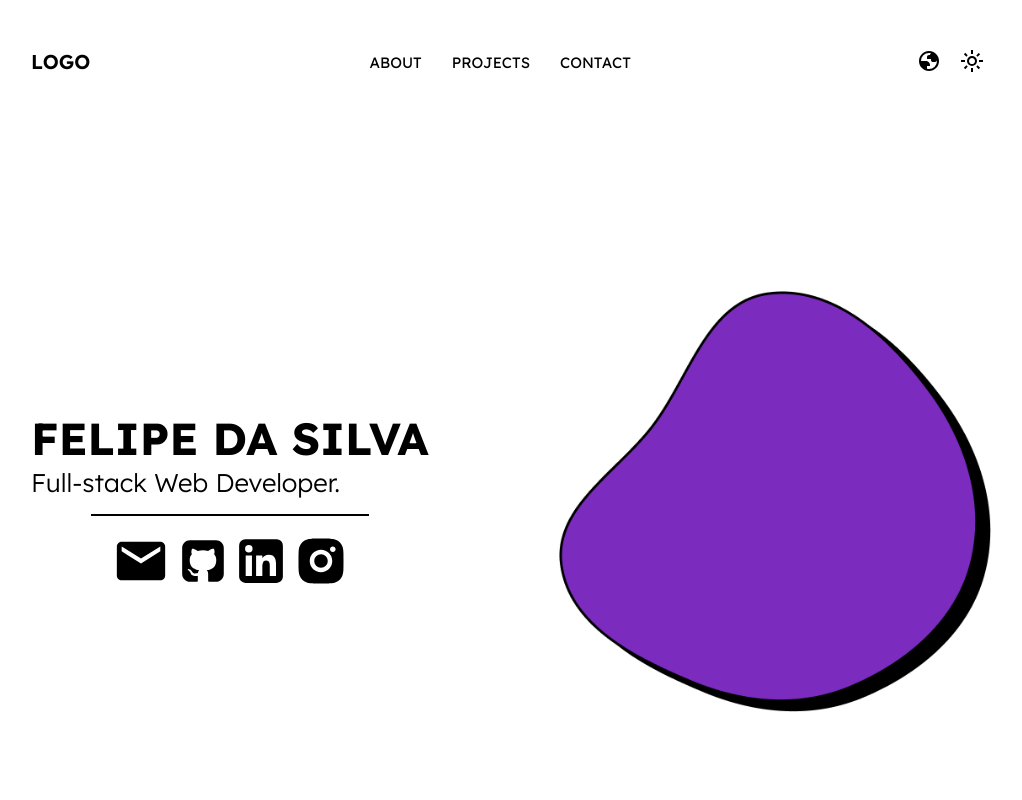
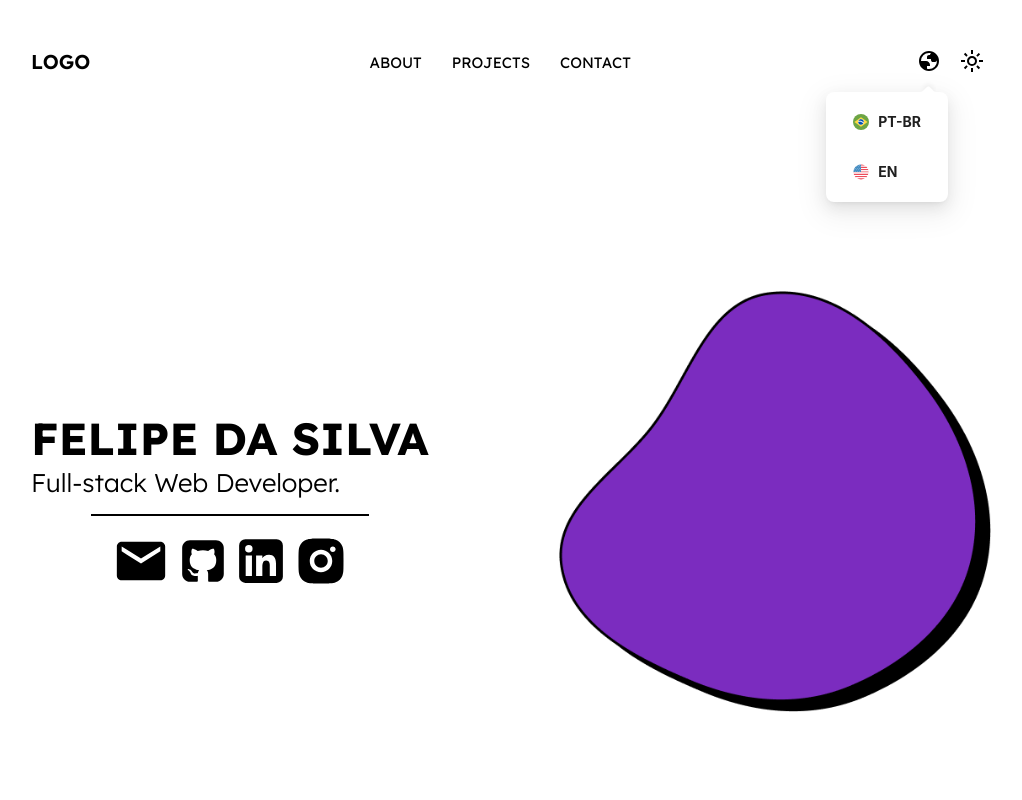
Before and after one commit to MFelipeSilva/mfelipesilva-v2, a Next.js app: page / in a window 1280 px wide. Both pictures are taken after a click on the element 1058 px from the left and 61 px from the top of the page. Shown: the top 800 px of the page, without its empty margins (129-1151 px from the left). Built offline with nearby package versions, Linux system fonts and the light colour scheme.

Commit message:
feat: added popover of languages

```diff
--- a/package.json
+++ b/package.json
@@ -11,6 +11,7 @@
   "dependencies": {
     "@hookform/resolvers": "^3.3.4",
     "@types/styled-components": "^5.1.34",
+    "antd": "^5.15.4",
     "i18next": "^23.10.1",
     "i18next-browser-languagedetector": "^7.2.0",
     "next": "14.1.3",
--- /dev/null
+++ b/src/components/icons/brazil.tsx
@@ -0,0 +1,38 @@
+export const IconBrazil = () => (
+  <svg
+    width="16px"
+    height="16px"
+    version="1.1"
+    id="Layer_1"
+    xmlns="http://www.w3.org/2000/svg"
+    viewBox="0 0 512 512"
+    fill="#000000"
+  >
+    <g id="SVGRepo_bgCarrier" stroke-width="0" />
+
+    <g
+      id="SVGRepo_tracerCarrier"
+      stroke-linecap="round"
+      stroke-linejoin="round"
+    />
+
+    <g id="SVGRepo_iconCarrier">
+      <circle style={{ fill: "#6DA544" }} cx="256" cy="256" r="256" />
+      <polygon
+        style={{ fill: "#FFDA44" }}
+        points="256,100.174 467.478,256 256,411.826 44.522,256 "
+      />
+      <circle style={{ fill: "#F0F0F0" }} cx="256" cy="256" r="89.043" />
+      <g>
+        <path
+          style={{ fill: "#0052B4" }}
+          d="M211.478,250.435c-15.484,0-30.427,2.355-44.493,6.725c0.623,48.64,40.227,87.884,89.015,87.884 c30.168,0,56.812-15.017,72.919-37.968C301.362,272.579,258.961,250.435,211.478,250.435z"
+        />
+        <path
+          style={{ fill: "#0052B4" }}
+          d="M343.393,273.06c1.072-5.524,1.651-11.223,1.651-17.06c0-49.178-39.866-89.043-89.043-89.043 c-36.694,0-68.194,22.201-81.826,53.899c12.05-2.497,24.526-3.812,37.305-3.812C263.197,217.043,309.983,238.541,343.393,273.06z"
+        />
+      </g>
+    </g>
+  </svg>
+);
--- a/src/components/icons/index.tsx
+++ b/src/components/icons/index.tsx
@@ -8,3 +8,5 @@ export * from "./linkedin";
 export * from "./instagram";
 export * from "./dark-mode";
 export * from "./light-mode";
+export * from "./brazil";
+export * from "./united-states";
--- /dev/null
+++ b/src/components/icons/united-states.tsx
@@ -0,0 +1,51 @@
+export const IconUnitedStates = () => (
+  <svg
+    xmlns="http://www.w3.org/2000/svg"
+    width="16px"
+    height="16px"
+    viewBox="0 0 64 64"
+  >
+    <path fill="#ed4c5c" d="M48 6.6C43.3 3.7 37.9 2 32 2v4.6z" />
+    <path fill="#fff" d="M32 11.2h21.6C51.9 9.5 50 7.9 48 6.6H32z" />
+    <path fill="#ed4c5c" d="M32 15.8h25.3c-1.1-1.7-2.3-3.2-3.6-4.6H32z" />
+    <path fill="#fff" d="M32 20.4h27.7c-.7-1.6-1.5-3.2-2.4-4.6H32z" />
+    <path fill="#ed4c5c" d="M32 25h29.2c-.4-1.6-.9-3.1-1.5-4.6H32z" />
+    <path fill="#fff" d="M32 29.7h29.9c-.1-1.6-.4-3.1-.7-4.6H32z" />
+    <path
+      fill="#ed4c5c"
+      d="M61.9 29.7H32V32H2c0 .8 0 1.5.1 2.3h59.8c.1-.8.1-1.5.1-2.3c0-.8 0-1.6-.1-2.3"
+    />
+    <path
+      fill="#fff"
+      d="M2.8 38.9h58.4c.4-1.5.6-3 .7-4.6H2.1c.1 1.5.3 3.1.7 4.6"
+    />
+    <path
+      fill="#ed4c5c"
+      d="M4.3 43.5h55.4c.6-1.5 1.1-3 1.5-4.6H2.8c.4 1.6.9 3.1 1.5 4.6"
+    />
+    <path
+      fill="#fff"
+      d="M6.7 48.1h50.6c.9-1.5 1.7-3 2.4-4.6H4.3c.7 1.6 1.5 3.1 2.4 4.6"
+    />
+    <path
+      fill="#ed4c5c"
+      d="M10.3 52.7h43.4c1.3-1.4 2.6-3 3.6-4.6H6.7c1 1.7 2.3 3.2 3.6 4.6"
+    />
+    <path
+      fill="#fff"
+      d="M15.9 57.3h32.2c2.1-1.3 3.9-2.9 5.6-4.6H10.3c1.7 1.8 3.6 3.3 5.6 4.6"
+    />
+    <path
+      fill="#ed4c5c"
+      d="M32 62c5.9 0 11.4-1.7 16.1-4.7H15.9c4.7 3 10.2 4.7 16.1 4.7"
+    />
+    <path
+      fill="#428bc1"
+      d="M16 6.6c-2.1 1.3-4 2.9-5.7 4.6c-1.4 1.4-2.6 3-3.6 4.6c-.9 1.5-1.8 3-2.4 4.6c-.6 1.5-1.1 3-1.5 4.6c-.4 1.5-.6 3-.7 4.6c-.1.8-.1 1.6-.1 2.4h30V2c-5.9 0-11.3 1.7-16 4.6"
+    />
+    <path
+      fill="#fff"
+      d="m25 3l.5 1.5H27l-1.2 1l.4 1.5l-1.2-.9l-1.2.9l.4-1.5l-1.2-1h1.5zm4 6l.5 1.5H31l-1.2 1l.4 1.5l-1.2-.9l-1.2.9l.4-1.5l-1.2-1h1.5zm-8 0l.5 1.5H23l-1.2 1l.4 1.5l-1.2-.9l-1.2.9l.4-1.5l-1.2-1h1.5zm4 6l.5 1.5H27l-1.2 1l.4 1.5l-1.2-.9l-1.2.9l.4-1.5l-1.2-1h1.5zm-8 0l.5 1.5H19l-1.2 1l.4 1.5l-1.2-.9l-1.2.9l.4-1.5l-1.2-1h1.5zm-8 0l.5 1.5H11l-1.2 1l.4 1.5l-1.2-.9l-1.2.9l.4-1.5l-1.2-1h1.5zm20 6l.5 1.5H31l-1.2 1l.4 1.5l-1.2-.9l-1.2.9l.4-1.5l-1.2-1h1.5zm-8 0l.5 1.5H23l-1.2 1l.4 1.5l-1.2-.9l-1.2.9l.4-1.5l-1.2-1h1.5zm-8 0l.5 1.5H15l-1.2 1l.4 1.5l-1.2-.9l-1.2.9l.4-1.5l-1.2-1h1.5zm12 6l.5 1.5H27l-1.2 1l.4 1.5l-1.2-.9l-1.2.9l.4-1.5l-1.2-1h1.5zm-8 0l.5 1.5H19l-1.2 1l.4 1.5l-1.2-.9l-1.2.9l.4-1.5l-1.2-1h1.5zm-8 0l.5 1.5H11l-1.2 1l.4 1.5l-1.2-.9l-1.2.9l.4-1.5l-1.2-1h1.5zm2.8-14l1.2-.9l1.2.9l-.5-1.5l1.2-1h-1.5L13 9l-.5 1.5h-1.4l1.2.9zm-8 12l1.2-.9l1.2.9l-.5-1.5l1.2-1H5.5L5 21l-.5 1.5h-1c0 .1-.1.2-.1.3l.8.6z"
+    />
+  </svg>
+);
--- a/src/components/navbar.tsx
+++ b/src/components/navbar.tsx
@@ -4,7 +4,15 @@ import { useTranslation } from "react-i18next";
 
 import styled from "styled-components";
 
-import { IconGlobe, IconLightMode, IconMenu } from "./icons";
+import {
+  IconBrazil,
+  IconGlobe,
+  IconLightMode,
+  IconMenu,
+  IconUnitedStates,
+} from "./icons";
+import { Popover } from "antd";
+import i18n from "@/utils/i18n";
 
 export const StyledHeader = styled.header`
   display: flex;
@@ -65,10 +73,13 @@ export const StyledHeader = styled.header`
       display: flex;
       gap: 5px;
 
-      & > div {
+      & > div > button {
         display: flex;
         padding: 7px;
         border-radius: 8px;
+        border: none;
+        outline: none;
+        background-color: transparent;
         transition: color 0.55s ease, background-color 0.55s ease;
 
         &:hover {
@@ -98,8 +109,44 @@ export const StyledHeader = styled.header`
   }
 `;
 
+const Content = styled.div`
+  display: flex;
+  gap: 1em;
+  flex-direction: column;
+
+  span {
+    display: flex;
+    gap: 0.7em;
+    padding: 7px 15px;
+    cursor: pointer;
+    font-weight: 700;
+    border-radius: 8px;
+    align-items: center;
+    text-transform: uppercase;
+    transition: color 0.55s ease, background-color 0.55s ease;
+
+    &:hover {
+      color: #7b2cbf;
+      background-color: rgba(0, 0, 0, 0.1);
+    }
+  }
+`;
+
 export const Navbar = () => {
   const { t } = useTranslation();
+
+  const content = (
+    <Content>
+      <span onClick={() => i18n.changeLanguage("pt")}>
+        <IconBrazil />
+        Pt-br
+      </span>
+      <span onClick={() => i18n.changeLanguage("en")}>
+        <IconUnitedStates />
+        En
+      </span>
+    </Content>
+  );
 
   return (
     <StyledHeader>
@@ -120,13 +167,21 @@ export const Navbar = () => {
         </ul>
         <div>
           <div>
-            <IconGlobe />
+            <Popover placement="bottomRight" trigger="click" content={content}>
+              <button>
+                <IconGlobe />
+              </button>
+            </Popover>
           </div>
           <div>
-            <IconLightMode />
+            <button>
+              <IconLightMode />
+            </button>
           </div>
           <div>
-            <IconMenu />
+            <button>
+              <IconMenu />
+            </button>
           </div>
         </div>
       </nav>
```
Also changed, not shown: 1 other file (tests, documents, lock files or other folders).
